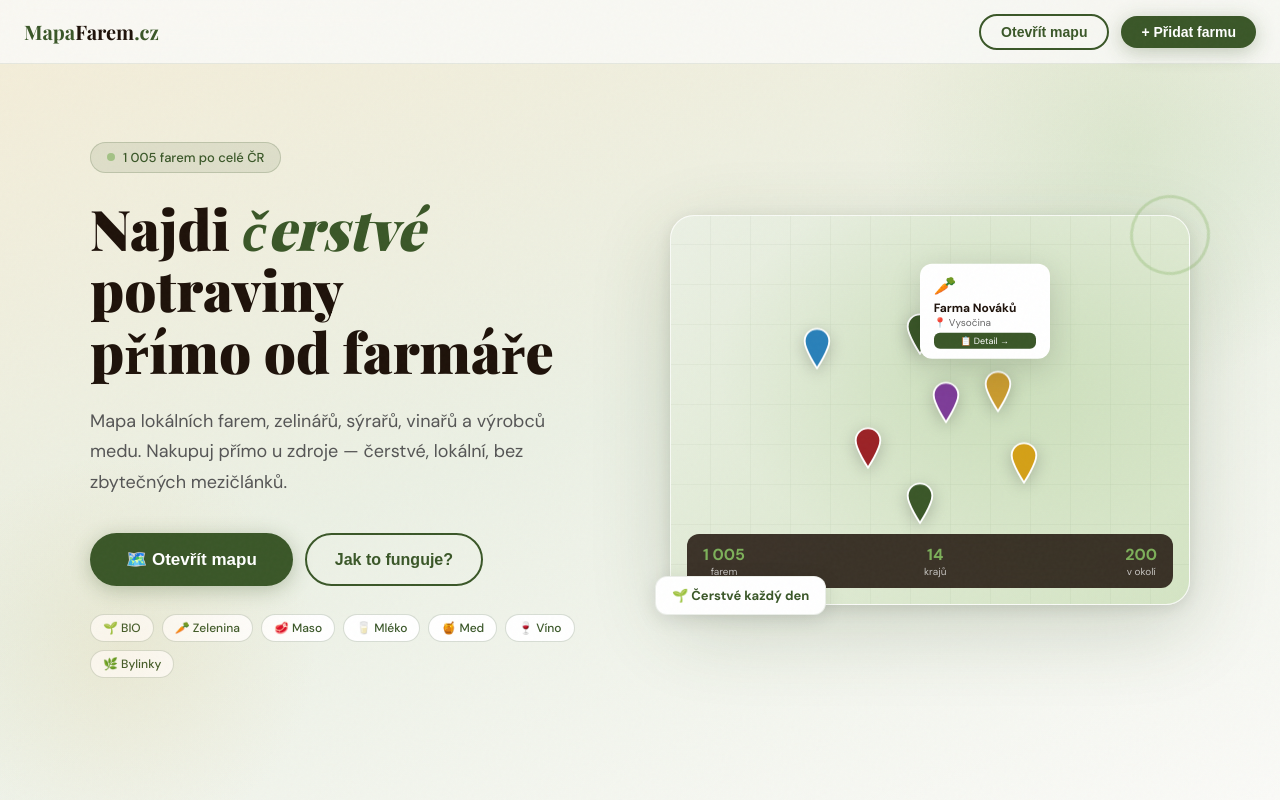
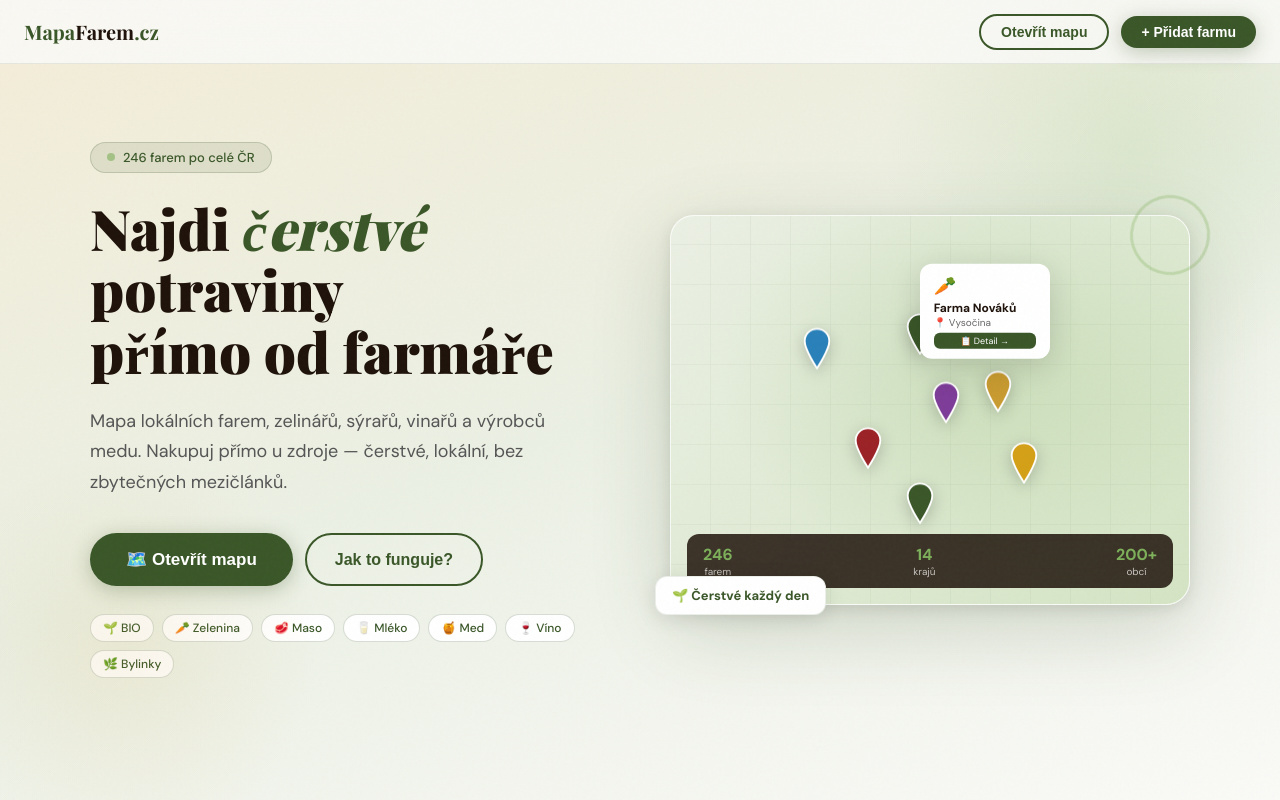
Before and after one commit to lpapax/mapa-farem, a React (Vite) app in the folder frontend/: page / in a window 1280 px wide. Shown: the top 800 px of the page. Built offline with nearby package versions, Linux system fonts and the light colour scheme; no server answers; a web font is replaced by a local one.

Commit message:
fix: dynamic farm counts from real data, fix /login redirect

```diff
--- a/frontend/src/pages/LandingPage.jsx
+++ b/frontend/src/pages/LandingPage.jsx
@@ -1,6 +1,7 @@
 // frontend/src/pages/LandingPage.jsx
 import { useEffect, useRef, useState } from 'react';
 import { useNavigate } from 'react-router-dom';
+import FARMS_DATA from '../data/farms.json';
 
 export default function LandingPage() {
   const navigate = useNavigate();
@@ -158,7 +159,7 @@ export default function LandingPage() {
             <div>
               <div className="hero-badge" style={{ opacity: 0, animation: 'none', transition: 'opacity 0.6s 0.1s', ...(true ? { opacity: 1 } : {}) }}>
                 <span />
-                1 005 farem po celé ČR
+                {FARMS_DATA.length} farem po celé ČR
               </div>
 
               <h1 className="hero-title" style={{
@@ -306,7 +307,7 @@ export default function LandingPage() {
                   display:'flex', justifyContent:'space-between',
                   color:'white',
                 }}>
-                  {[['1 005', 'farem'], ['14', 'krajů'], ['200', 'v okolí']].map(([n, l]) => (
+                  {[[FARMS_DATA.length, 'farem'], ['14', 'krajů'], ['200+', 'obcí']].map(([n, l]) => (
                     <div key={l} style={{ textAlign:'center' }}>
                       <div style={{ fontWeight:700, fontSize:16, color:'#7DB05A' }}>{n}</div>
                       <div style={{ fontSize:10, opacity:0.7 }}>{l}</div>
--- a/frontend/src/pages/MapPage.jsx
+++ b/frontend/src/pages/MapPage.jsx
@@ -757,7 +757,7 @@ export default function MapPage() {
           <div style={{ position:'absolute', bottom:32, right:10, background:T.statsBg, color:T.statsColor, borderRadius:14, padding:'10px 16px', display:'flex', gap:16, zIndex:500, boxShadow:'0 4px 20px rgba(0,0,0,.2)', pointerEvents:'none' }}>
             {[
               [filtered.length, nearbyMode?`do ${radius} km`:'zobrazeno'],
-              [200,'celkem v ČR'],
+              [FARMS_DATA.length,'celkem v ČR'],
               ['14','krajů'],
             ].map(([n,l]) => (
               <div key={l} style={{ textAlign:'center' }}>
```
